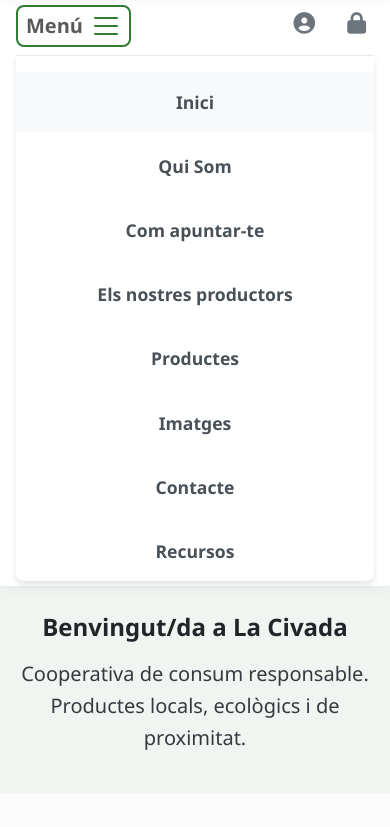
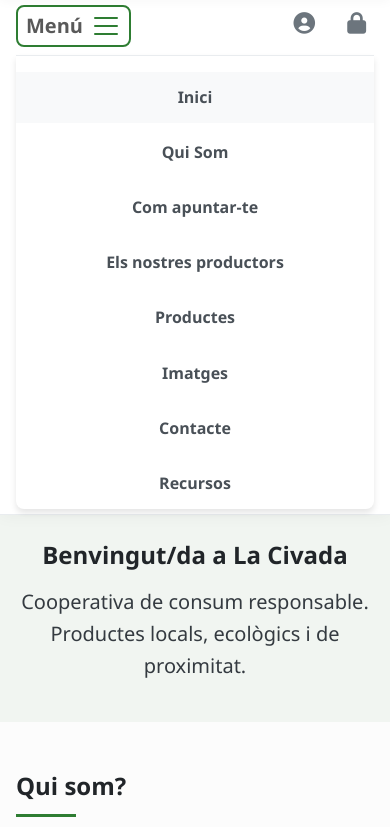
Before and after one commit to fosc19/coopconsum, a Django app: page / in a window 390 px wide, after a click on "Menú". Shown: the part 102-929 px from the top of the page. Run offline with Django 5.2, Linux system fonts and the light colour scheme; data that the repository does not hold is empty; some libraries are stand-ins or nearby versions.

Commit message:
Ajustar breakpoint menú: xl (1200px) per mantenir horitzontal en desktop

```diff
--- a/static/web/css/modern.css
+++ b/static/web/css/modern.css
@@ -444,12 +444,12 @@ a:hover {
   }
 }
 
-@media (max-width: 768px) {
+@media (max-width: 1199px) {
   .civada-header img {
     max-height: 90px;
   }
 
-  /* Menú hamburger en mòbil */
+  /* Menú hamburger en pantalles petites */
   .civada-menu .navbar-collapse {
     background-color: white;
     border-top: 1px solid var(--gray-200);
@@ -476,9 +476,9 @@ a:hover {
     border-bottom: none;
   }
 
-  /* Efecte hover en mòbil */
+  /* Efecte hover en pantalles petites */
   .civada-menu .nav-link::after {
-    display: none; /* Eliminar underline en mòbil */
+    display: none; /* Eliminar underline en pantalla petita */
   }
 
   .civada-menu .nav-link:hover,
@@ -489,6 +489,15 @@ a:hover {
 
   .section-title {
     margin-bottom: var(--spacing-lg);
+  }
+}
+
+@media (max-width: 768px) {
+  /* Estils específics per mòbil real */
+  .civada-menu .navbar-nav .nav-link,
+  .civada-menu .nav-link {
+    font-size: 1rem !important;
+    padding: 0.8rem 1rem !important;
   }
 }
 
--- a/web/templates/web/base.html
+++ b/web/templates/web/base.html
@@ -33,7 +33,7 @@
             </a>
         </div>
     </header>
-    <nav class="navbar navbar-expand-lg civada-menu">
+    <nav class="navbar navbar-expand-xl civada-menu">
         <div class="container">
             <!-- Botó hamburger per mòbil -->
             <button class="navbar-toggler d-flex align-items-center" type="button" data-bs-toggle="collapse" data-bs-target="#navbarNav"
@@ -43,7 +43,7 @@
             </button>
 
             <!-- Icones d'usuari (sempre visibles) -->
-            <div class="d-flex align-items-center gap-3 user-icons ms-auto d-lg-none">
+            <div class="d-flex align-items-center gap-3 user-icons ms-auto d-xl-none">
                 <a href="/accounts/login/" data-bs-toggle="tooltip" data-bs-placement="bottom" title="Accés socis">
                     <i class="fas fa-user-circle fs-4"></i>
                 </a>
@@ -66,7 +66,7 @@
                 </ul>
 
                 <!-- Icones d'usuari en desktop -->
-                <div class="d-none d-lg-flex align-items-center gap-3 user-icons">
+                <div class="d-none d-xl-flex align-items-center gap-3 user-icons">
                     <a href="/accounts/login/" data-bs-toggle="tooltip" data-bs-placement="bottom" title="Accés socis">
                         <i class="fas fa-user-circle fs-4"></i>
                     </a>
```
